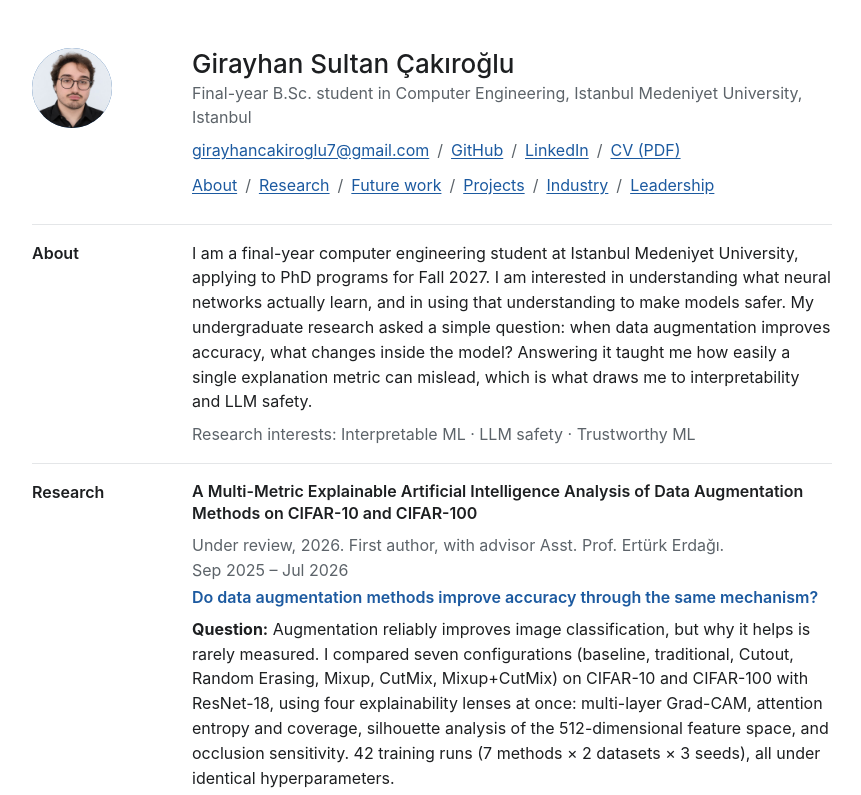
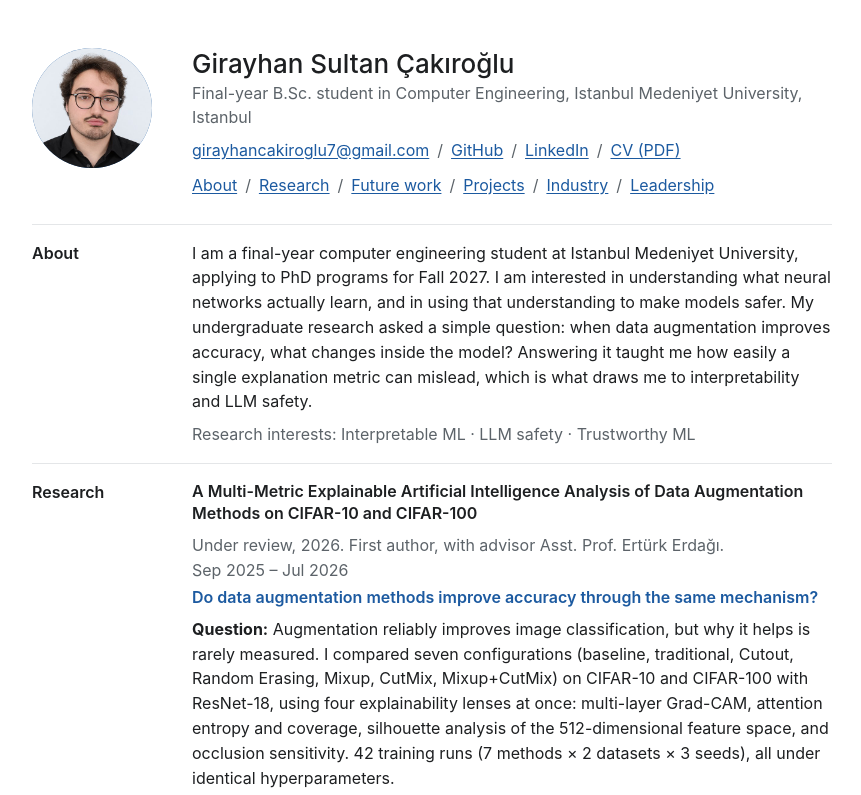
Before and after one commit to giraycakr/giraycakr.github.io, a plain HTML site: page index.html in a window 1280 px wide. Shown: the top 795 px of the page, without its empty margins (208-1069 px from the left). Drawn offline with Linux system fonts and the light colour scheme.

Commit message:
Add Umami analytics and enlarge the photo
Load the Umami Cloud script with defer in the head and show the photo
at 120 px on desktop and 96 px on mobile. Update the README to match.

Co-Authored-By: Claude Opus 5.5 <noreply@anthropic.com>

```diff
--- a/index.html
+++ b/index.html
@@ -15,7 +15,7 @@
   <meta property="og:description" content="Final-year B.Sc. student in Computer Engineering at Istanbul Medeniyet University. Research interests: interpretable ML, LLM safety and trustworthy ML.">
   <meta property="og:image" content="https://giraycakr.github.io/assets/og-image.png">
   <meta name="twitter:card" content="summary_large_image">
-  <!-- PLACEHOLDER: Umami analytics script goes here once the website ID is available. -->
+  <script defer src="https://cloud.umami.is/script.js" data-website-id="8bc25d40-b74c-42a1-888b-856bd8d20b95"></script>
 </head>
 <body>
   <a class="skip" href="#main">Skip to content</a>
--- a/style.css
+++ b/style.css
@@ -90,13 +90,13 @@ h3 {
   position: relative;
   display: grid;
   place-items: center;
-  width: 5rem;
-  height: 5rem;
+  width: 6rem;
+  height: 6rem;
   overflow: hidden;
   border-radius: 50%;
   background: var(--accent);
   color: var(--bg);
-  font-size: 1.375rem;
+  font-size: 1.625rem;
 }
 
 .avatar::after {
@@ -201,6 +201,12 @@ footer {
     column-gap: 1.5rem;
   }
 
+  .avatar {
+    width: 7.5rem;
+    height: 7.5rem;
+    font-size: 2rem;
+  }
+
   h2 {
     margin-bottom: 0;
   }
```
Also changed, not shown: 1 other file.
